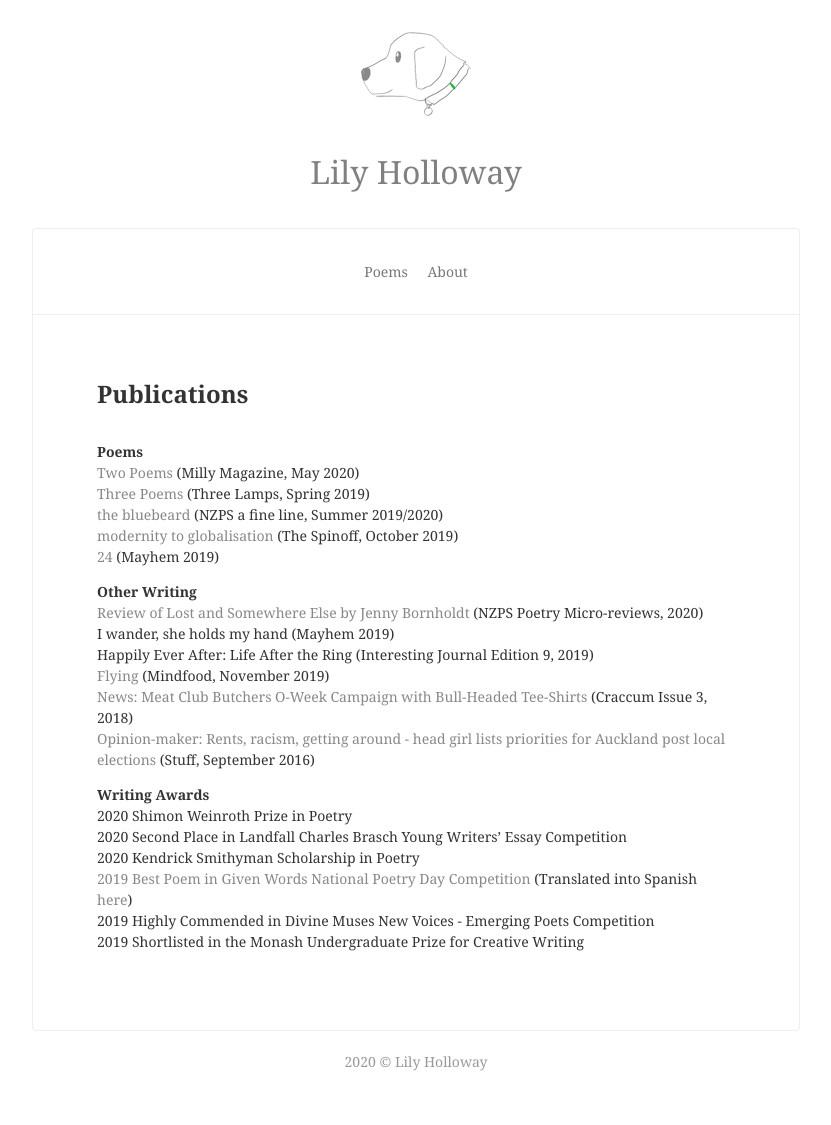
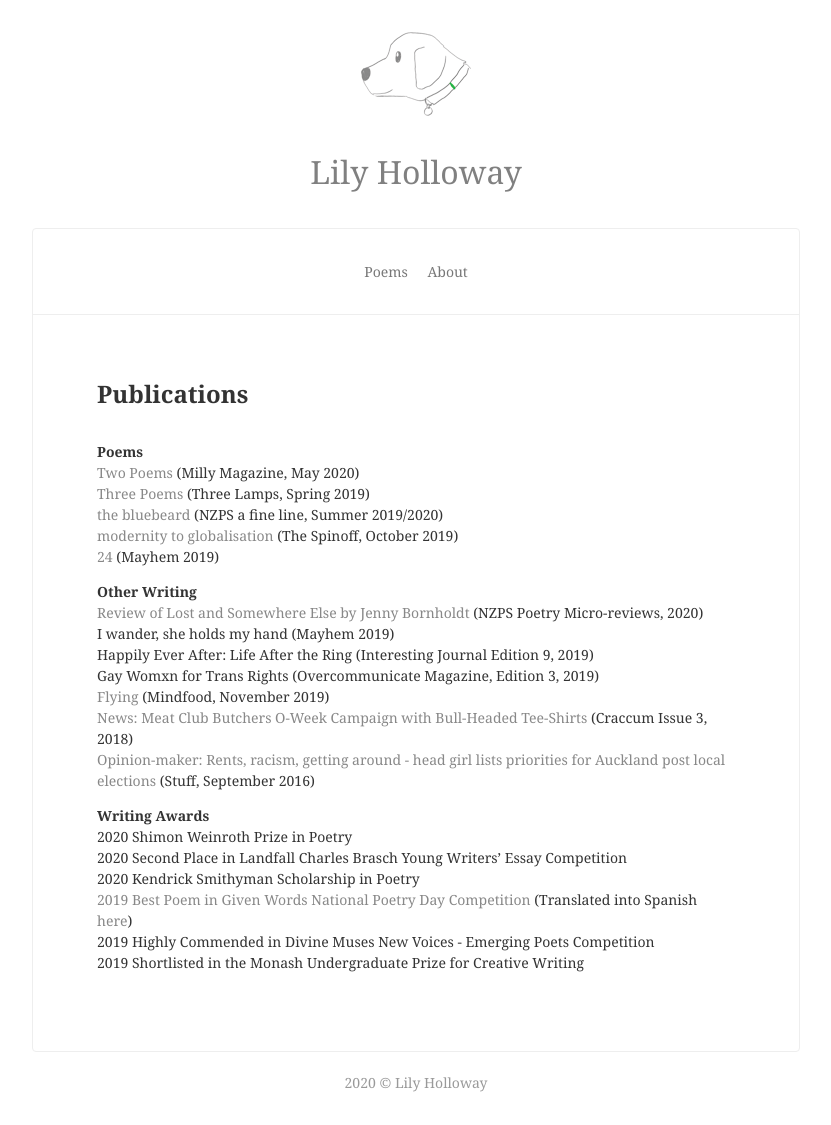
Before and after one commit to lilyholloway/lilyholloway.github.io, a Jekyll site: the page built from cv.md, in a window 1280 px wide. Shown: the whole page, without its empty margins (224-1055 px from the left). Built offline with Jekyll 4.4.1, drawn with Linux system fonts in a browser that asks for light colours; nearby versions of some CDN libraries; before the commit the page ends 1104 px from its top, so only the background shows below that.

Commit message:
Update cv.md

```diff
--- a/cv.md
+++ b/cv.md
@@ -15,6 +15,7 @@ description: Publications and Awards
 <a href="https://poetrysociety.org.nz/lost-and-somewhere-else-by-jenny-bornholdt/">Review of Lost and Somewhere Else by Jenny Bornholdt</a> (NZPS Poetry Micro-reviews, 2020) <br>
 I wander, she holds my hand (Mayhem 2019)<br>
 Happily Ever After: Life After the Ring (Interesting Journal Edition 9, 2019)<br>
+Gay Womxn for Trans Rights (Overcommunicate Magazine, Edition 3, 2019)<br>
 <a href="https://lilyholloway.co.nz/posts/Flying">Flying</a> (Mindfood, November 2019)<br>
 <a href="http://www.craccum.co.nz/?p=2497">News: Meat Club Butchers O-Week Campaign with Bull-Headed Tee-Shirts</a> (Craccum Issue 3, 2018)<br>
 <a href="https://www.stuff.co.nz/auckland/local-news/north-shore-times/84029761/opinionmaker-rents-racism-getting-around--head-girl-lists-priorities-for-auckland-post-local-elections">Opinion-maker: Rents, racism, getting around - head girl lists priorities for Auckland post local elections</a> (Stuff, September 2016)
```
